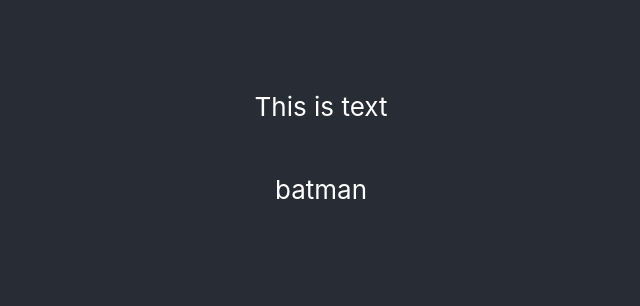
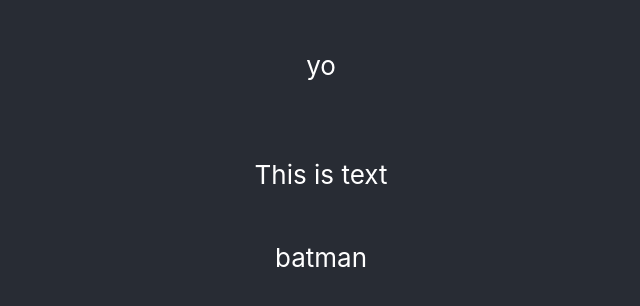
Before and after one commit to coryjbergquist/random-superhero, a React (Create React App) app: page / in a window 1280 px wide. Shown: the part 252-558 px from the top of the page, without its empty margins (319-959 px from the left). Built offline with nearby package versions, Linux system fonts and the light colour scheme.

Commit message:
add react class for SuperHeroNamesContainer

```diff
--- a/src/App.js
+++ b/src/App.js
@@ -1,12 +1,16 @@
 import React, { Component } from 'react';
 import './App.css';
-import hi from './containers/SuperHeroNamesContainer'
+import hi from './containers/test'
+import SuperHeroNamesContainer from './containers/SuperHeroNamesContainer'
 
 class App extends Component {
   render() {
     return (
       <div className="App">
         <header className="App-header">
+        <p>
+          <SuperHeroNamesContainer />
+        </p>
           <p>
             This is text
           </p>
--- a/src/containers/SuperHeroNamesContainer.js
+++ b/src/containers/SuperHeroNamesContainer.js
@@ -1,3 +1,14 @@
-const hi = {names: ["superman", "batman", "thor", "iron man", "dr. strange", "spiderman", "aquaman"], age: "1 million"}
+import React from 'react'
 
-export default hi
+class SuperHeroNamesContainer extends React.Component {
+
+  render() {
+    return (
+      <p>
+        yo
+      </p>
+    )
+  }
+}
+
+export default SuperHeroNamesContainer
--- /dev/null
+++ b/src/containers/test.js
@@ -0,0 +1,3 @@
+const hi = {names: ["superman", "batman", "thor", "iron man", "dr. strange", "spiderman", "aquaman"], age: "1 million"}
+
+export default hi
```
Also changed, not shown: src/logo.svg (deleted).
